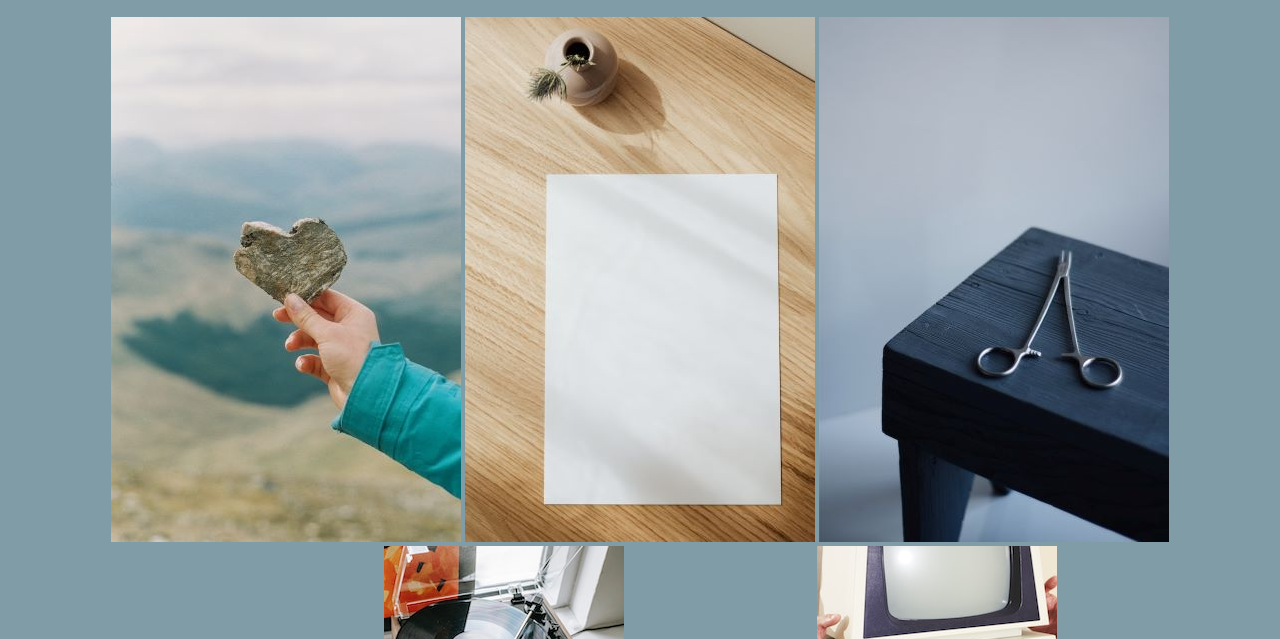
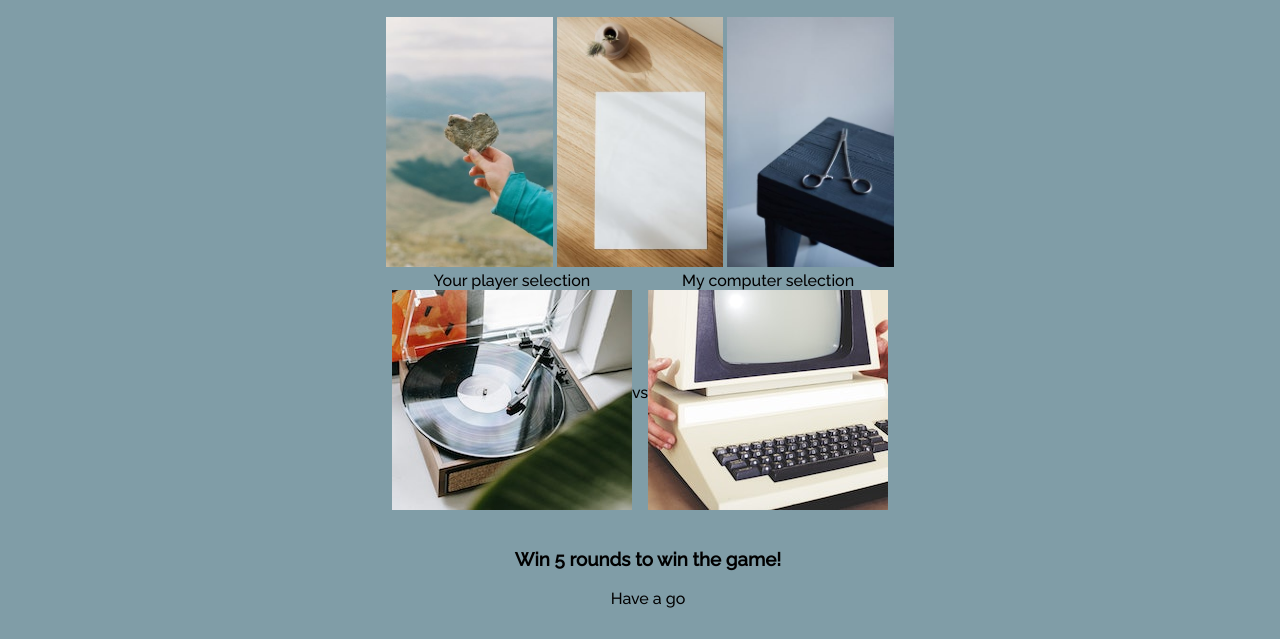
Before and after one commit to Roxana1981/jsgame, a plain HTML site: page index.html in a window 1280 px wide. Shown: the part 161-800 px from the top of the page. Drawn offline with Linux system fonts and the light colour scheme.

Commit message:
Update CSS styling for game play page

```diff
--- a/assets/css/style.css
+++ b/assets/css/style.css
@@ -7,27 +7,37 @@ body {
 
 }
 
+.main-container {
+
+    justify-content: center;
+    width: auto;
+}
+
 .selector {
-    display: flex;
+    display: inline-flex;
     align-items: center;
     justify-content: center;
+    max-width: 250px;
+
+}
+
+.selection {
+    vertical-align:top;
+
+}
+
+.choices {
+    display: inline-flex;
+    flex-wrap: wrap;
+    width: auto;
+    height: auto;
+    max-width: 250px;
+    max-height: 250px;
+
 }
 
 footer {
-    height: 150px;
-}
-
-.social-media {
+    position: absolute;
+    width: 100%;
     text-align: center;
 }
-
-.social-media > li {
-    display: inline;
-}
-
-.social-media i {
-    font-size: 160%;
-    margin: 1%;
-    padding: 5%;
-    color: #111111;
-}
```
